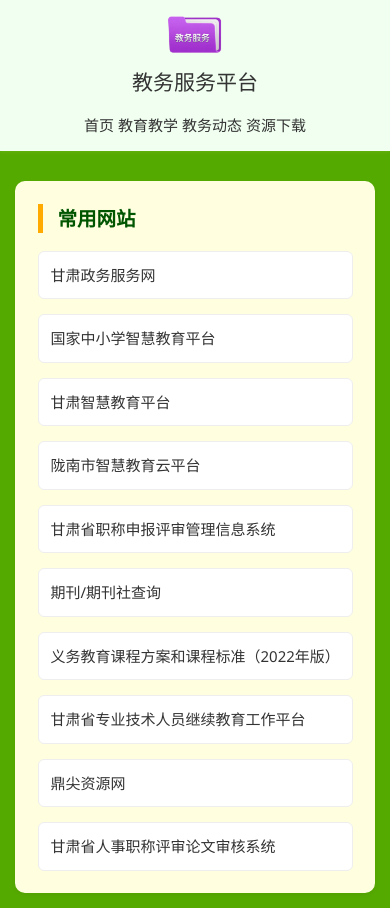
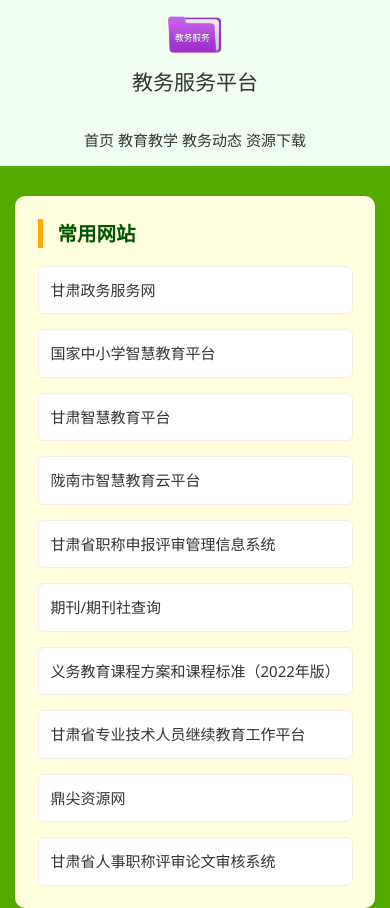
Before and after one commit to ChipZhao/resource, a plain HTML site: page index.html in a window 390 px wide. Shown: the top 908 px of the page. Drawn offline with Linux system fonts and the light colour scheme.

Commit message:
Update index.html

```diff
--- a/index.html
+++ b/index.html
@@ -25,6 +25,7 @@
             background: honeydew;
             padding: 1rem;
             box-shadow: 0 1px 3px rgba(231, 255, 164, 0.1);
+			font-size: 25px;
         }
 
         .nav {
@@ -33,6 +34,8 @@
             display: flex;
             justify-content: space-between;
             align-items: center;
+
+
         }
 
         /* 主要内容区 */
@@ -149,7 +152,7 @@
         @media (max-width: 768px) {
             .nav {
                 flex-direction: column;
-                gap: 1rem;
+                gap: 2rem;
             }
 
             .logo {
```
